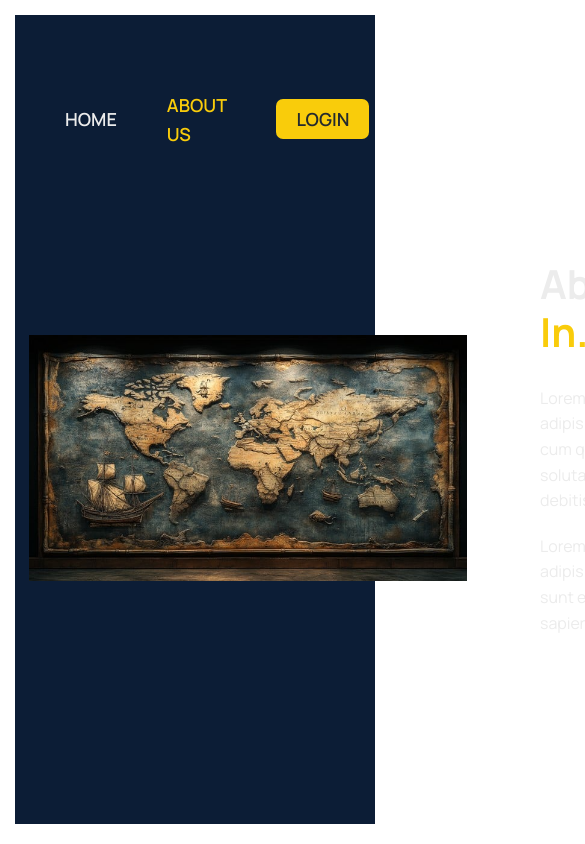
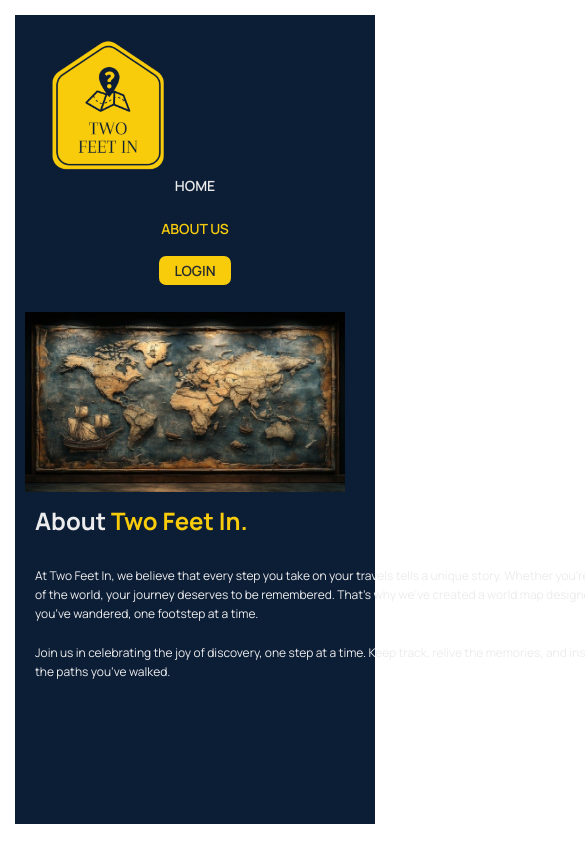
Before and after one commit to EnisHamza/Two-Feet-In, a React (Vite) app: page /about-us in a window 390 px wide. Shown: the top 844 px of the page, 585 px wide, since content can reach past the window. Built offline with nearby package versions, Linux system fonts and the light colour scheme.

Commit message:
Working on making app responsive

```diff
--- a/src/App.jsx
+++ b/src/App.jsx
@@ -1,9 +1,9 @@
 import { BrowserRouter, Routes, Route } from "react-router-dom";
 import AboutUs from "./pages/AboutUs";
-import Pricing from "./pages/Pricing";
 import Homepage from "./pages/Homepage";
 import PageNotFound from "./pages/PageNotFound";
 import Layout from "./pages/Layout";
+import Login from "./pages/Login";
 
 function App() {
   return (
@@ -12,7 +12,7 @@ function App() {
         <Routes>
           <Route path="/" element={<Homepage />} />
           <Route path="about-us" element={<AboutUs />} />
-          <Route path="pricing" element={<Pricing />} />
+          <Route path="login" element={<Login />} />
           <Route path="app" element={<Layout />} />
           <Route path="*" element={<PageNotFound />} />
         </Routes>
--- a/src/pages/AboutUs.jsx
+++ b/src/pages/AboutUs.jsx
@@ -1,30 +1,34 @@
+import React from "react";
 import Header from "../components/Header";
 import styles from "../style/AboutUs.module.css";
 
-export default function Product() {
+function AboutUs() {
   return (
     <main className={styles.product}>
       <Header />
 
       <section>
-        <img src="map.png" alt="map" />
+        <img src="map.png" className="image" alt="map" />
         <div>
           <h2>
             About <span>Two Feet In.</span>
           </h2>
           <p>
-            Lorem ipsum dolor sit amet consectetur adipisicing elit. Illo est
-            dicta illum vero culpa cum quaerat architecto sapiente eius non
-            soluta, molestiae nihil laborum, placeat debitis, laboriosam at fuga
-            perspiciatis?
+            At Two Feet In, we believe that every step you take on your travels
+            tells a unique story. Whether you're exploring bustling cities or
+            quiet corners of the world, your journey deserves to be remembered.
+            That's why we’ve created a world map designed to track your
+            adventures and the places you’ve wandered, one footstep at a time.
           </p>
           <p>
-            Lorem, ipsum dolor sit amet consectetur adipisicing elit. Corporis
-            doloribus libero sunt expedita ratione iusto, magni, id sapiente
-            sequi officiis et.
+            Join us in celebrating the joy of discovery, one step at a time.
+            Keep track, relive the memories, and inspire others with the places
+            you've been and the paths you’ve walked.
           </p>
         </div>
       </section>
     </main>
   );
 }
+
+export default AboutUs;
--- /dev/null
+++ b/src/pages/Login.jsx
@@ -0,0 +1,49 @@
+import { useEffect, useState } from "react";
+import { useNavigate } from "react-router-dom";
+import Button from "../components/Button";
+import Header from "../components/Header";
+import styles from "../style/Login.module.css";
+
+import React from "react";
+
+function Login() {
+  // PRE-FILL FOR DEV PURPOSES
+  const [email, setEmail] = useState("jack@example.com");
+  const [password, setPassword] = useState("qwerty");
+
+  return (
+    <main className={styles.login}>
+      <Header />
+
+      <form className={styles.form}>
+        <div className={styles.row}>
+          <label htmlFor="email">Email address</label>
+          <input
+            type="email"
+            id="email"
+            onChange={(e) => setEmail(e.target.value)}
+            value={email}
+          />
+        </div>
+
+        <div className={styles.row}>
+          <label htmlFor="password">Password</label>
+          <input
+            type="password"
+            id="password"
+            onChange={(e) => setPassword(e.target.value)}
+            value={password}
+          />
+        </div>
+
+        <h3>Don't have an account? </h3>
+
+        <div>
+          <Button type="primary">Login</Button>
+        </div>
+      </form>
+    </main>
+  );
+}
+
+export default Login;
--- a/src/pages/Pricing.jsx
+++ /dev/null
@@ -1,13 +0,0 @@
-import React from "react";
-import Header from "../components/Header";
-
-function Pricing() {
-  return (
-    <div>
-      <Header />
-      <h1>Pricing</h1>
-    </div>
-  );
-}
-
-export default Pricing;
--- a/src/style/AboutUs.module.css
+++ b/src/style/AboutUs.module.css
@@ -1,37 +1,97 @@
 .product {
   margin: 1.5rem;
-  padding: 2.5rem 5rem;
+  padding: 1.5rem 12rem;
   background-color: #0c1d36;
   min-height: calc(95.9vh);
 }
 
 .product section {
   width: clamp(80rem, 80%, 90rem);
-  margin: 6rem auto;
+  margin: 5rem auto;
   display: grid;
   grid-template-columns: 1fr 1fr;
   gap: 7rem;
   align-items: center;
 }
 
-.product img {
-  margin-left: -10%;
-  width: 120%;
+img {
+  width: 420px;
+  height: 250px;
+  object-fit: cover;
 }
 
 .product h2 {
   font-size: 4rem;
   line-height: 1.2;
   margin-bottom: 3rem;
-  margin-left: 4rem;
+  margin-left: 5rem;
 }
 
 .product p {
   font-size: 1.6rem;
   margin-bottom: 2rem;
-  margin-left: 4rem;
+  margin-left: 5rem;
 }
 
 .product section a {
   margin-top: 2rem;
 }
+
+@media (max-width: 856px) {
+  .product {
+    padding: 2rem 3rem;
+  }
+
+  .product section {
+    grid-template-columns: 1fr;
+    margin: 2rem auto;
+    gap: 2rem;
+  }
+
+  .product h2 {
+    font-size: 3rem;
+    margin-left: 2rem;
+  }
+
+  .product p {
+    font-size: 1.4rem;
+    margin-left: 2rem;
+  }
+
+  .product img {
+    width: 100%;
+    height: auto;
+    display: block;
+    margin-left: 0;
+    max-width: 40%;
+  }
+}
+
+@media (max-width: 400px) {
+  .product {
+    padding: 1rem 1rem;
+  }
+
+  .product section {
+    gap: 1.5rem;
+  }
+
+  .product h2 {
+    font-size: 2.4rem;
+    margin-left: 1rem;
+  }
+
+  .product p {
+    font-size: 1.2rem;
+    margin-left: 1rem;
+  }
+
+  img {
+    width: 100%;
+    height: auto;
+  }
+
+  .product section a {
+    font-size: 1.4rem;
+  }
+}
--- a/src/style/Button.module.css
+++ b/src/style/Button.module.css
@@ -11,7 +11,7 @@
 
 .primary {
   font-weight: 700;
-  background-color: var(--color-brand--2);
+  background-color: #f9cc0b;
   color: var(--color-dark--1);
 }
 
--- a/src/style/Header.module.css
+++ b/src/style/Header.module.css
@@ -32,3 +32,49 @@ a.ctaLink:visited {
   padding: 0.8rem 2rem;
   border-radius: 7px;
 }
+
+@media (max-width: 780px) {
+  .nav {
+    justify-content: space-between;
+    padding: 0 1.5rem;
+  }
+
+  .nav ul {
+    gap: 3rem;
+  }
+
+  .nav a:link,
+  .nav a:visited {
+    font-size: 1.5rem;
+  }
+
+  a.ctaLink:link,
+  a.ctaLink:visited {
+    padding: 0.6rem 1.8rem;
+  }
+}
+
+@media (max-width: 500px) {
+  .nav {
+    flex-direction: column;
+    align-items: center;
+    padding: 1rem;
+  }
+
+  .nav ul {
+    display: flex;
+    flex-direction: column;
+    gap: 2rem;
+  }
+
+  .nav a:link,
+  .nav a:visited {
+    font-size: 1.4rem;
+    padding: 0.5rem 1.5rem;
+  }
+
+  a.ctaLink:link,
+  a.ctaLink:visited {
+    padding: 0.5rem 1.5rem;
+  }
+}
--- a/src/style/Homepage.module.css
+++ b/src/style/Homepage.module.css
@@ -38,3 +38,49 @@
 span {
   color: #f9cc0b;
 }
+
+@media (max-width: 780px) {
+  .homepage {
+    padding: 1.5rem 3rem;
+  }
+
+  .homepage section {
+    margin-top: 30px;
+  }
+
+  .homepage h1 {
+    font-size: 2.4rem;
+  }
+
+  .homepage h2 {
+    font-size: 1.4rem;
+    margin-bottom: 4rem;
+  }
+
+  .homepage section {
+    gap: 1.5rem;
+  }
+}
+
+@media (max-width: 400px) {
+  .homepage {
+    padding: 1rem 1rem;
+  }
+
+  .homepage section {
+    margin-top: 15px;
+  }
+
+  .homepage h1 {
+    font-size: 1.8rem;
+  }
+
+  .homepage h2 {
+    font-size: 1.2rem;
+    margin-bottom: 2rem;
+  }
+
+  .homepage section {
+    gap: 1rem;
+  }
+}
--- /dev/null
+++ b/src/style/Login.module.css
@@ -0,0 +1,26 @@
+.login {
+  margin: 1.5rem;
+  padding: 1.5rem 12rem;
+  background-color: #0c1d36;
+  min-height: calc(95.9vh);
+}
+
+.form {
+  background-color: #213147;
+  border-radius: 7px;
+  padding: 4rem 4rem;
+  width: 100%;
+  display: flex;
+  flex-direction: column;
+  gap: 2rem;
+
+  /* Different from other form */
+  width: 48rem;
+  margin: 5rem auto;
+}
+
+.row {
+  display: flex;
+  flex-direction: column;
+  gap: 0.5rem;
+}
--- a/src/style/Logo.module.css
+++ b/src/style/Logo.module.css
@@ -1,4 +1,4 @@
 .logo {
-  height: 15.2rem;
+  height: 17rem;
   width: 15.2rem;
 }
```
Also changed, not shown: src/contexts/FakeAuthContext.jsx (added, +57 -0 lines).
